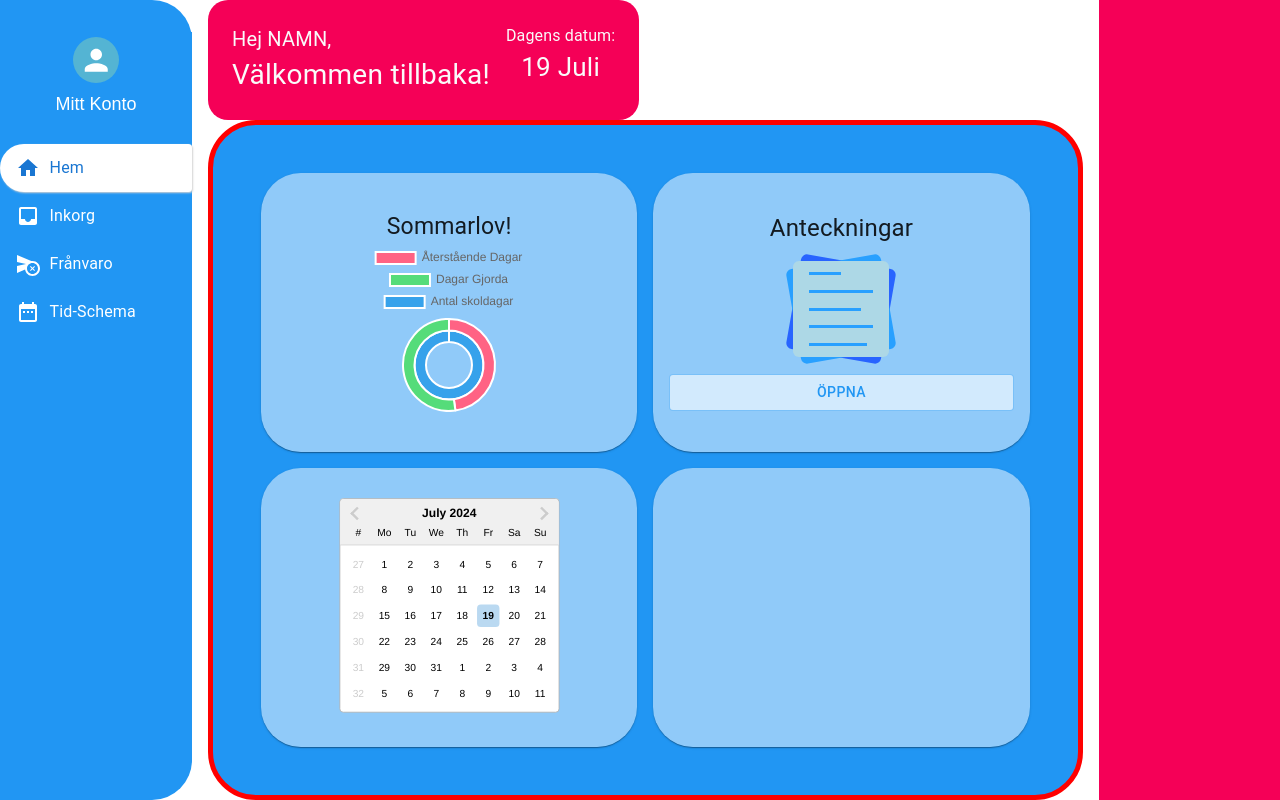
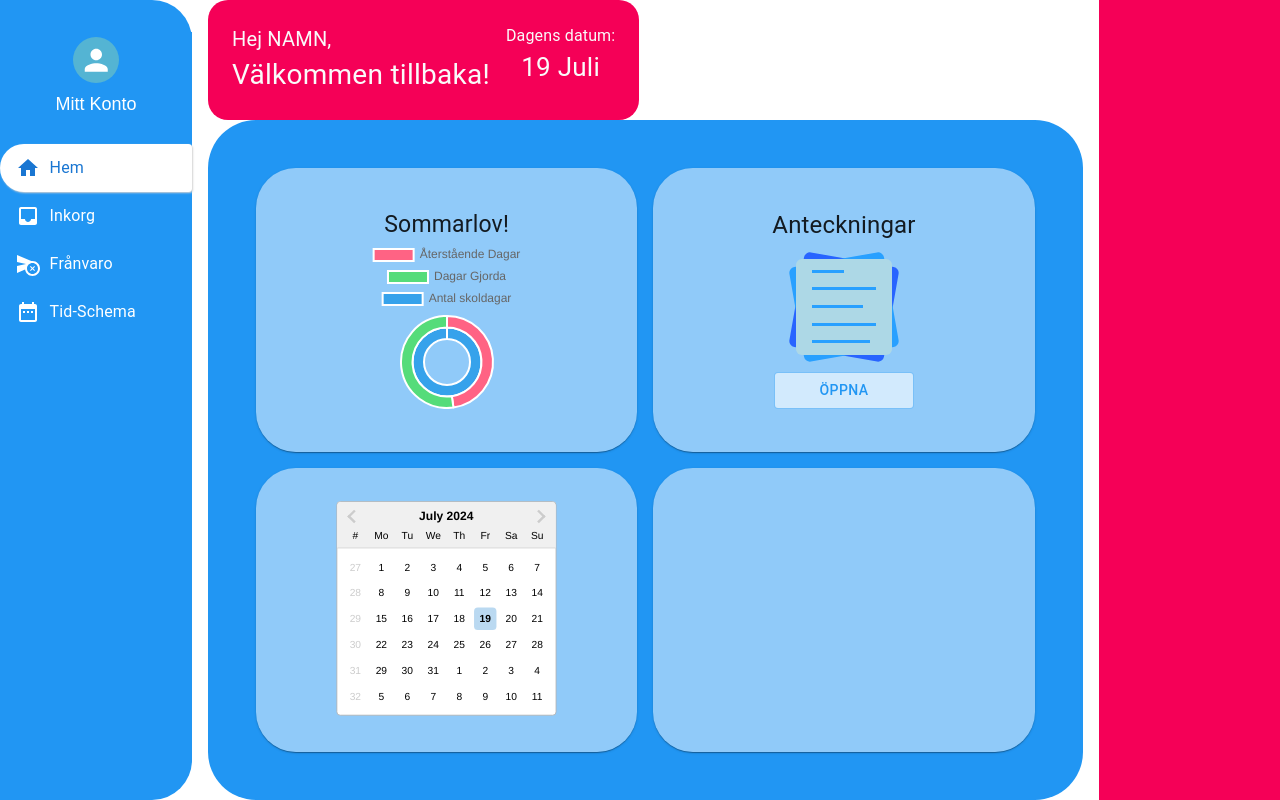
Before and after one commit to A-ForssmanP/InteractWithSchool, a React (Vite) app in the folder frontend/: page / in a window 1280 px wide. Built offline with nearby package versions, Linux system fonts and the light colour scheme; the HTML template or start-up script is replaced by a standard one.

Commit message:
work on style and layout

```diff
--- a/frontend/src/components/dashBoardNotes/DashBoardNotes.jsx
+++ b/frontend/src/components/dashBoardNotes/DashBoardNotes.jsx
@@ -88,7 +88,15 @@ function DashBoardNotes() {
           createNotePaper(index, item.rows, item.rowStyle, item.paperStyles)
         )}
       </Box>
-      <Button variant="outlined" sx={{ bgcolor: "rgba(255,255,255,0.6)" }}>
+      <Button
+        variant="outlined"
+        sx={{
+          width: "100%",
+          maxWidth: { sm: "70%", md: "40%" },
+          margin: "0 auto",
+          bgcolor: "rgba(255,255,255,0.6)",
+        }}
+      >
         Öppna
       </Button>
     </Box>
--- a/frontend/src/components/readOnlyDatePicker/ReadOnlyDatePicker.css
+++ b/frontend/src/components/readOnlyDatePicker/ReadOnlyDatePicker.css
@@ -16,7 +16,7 @@
   .datePickerWrapper  {
     /* position: absolute; */
     transform: scale(1);
-    top:.2rem;
+    top:.3rem;
     /* border: 10px solid red; */
   }
 }
--- a/frontend/src/pages/dashBoard/DashBoard.jsx
+++ b/frontend/src/pages/dashBoard/DashBoard.jsx
@@ -101,7 +101,7 @@ function DashBoard() {
         >
           <Box
             flex={1}
-            border={"5px solid red"}
+            // border={"5px solid red"}
             display={"grid"}
             gridAutoRows={"1fr"}
             gap={2}
```
